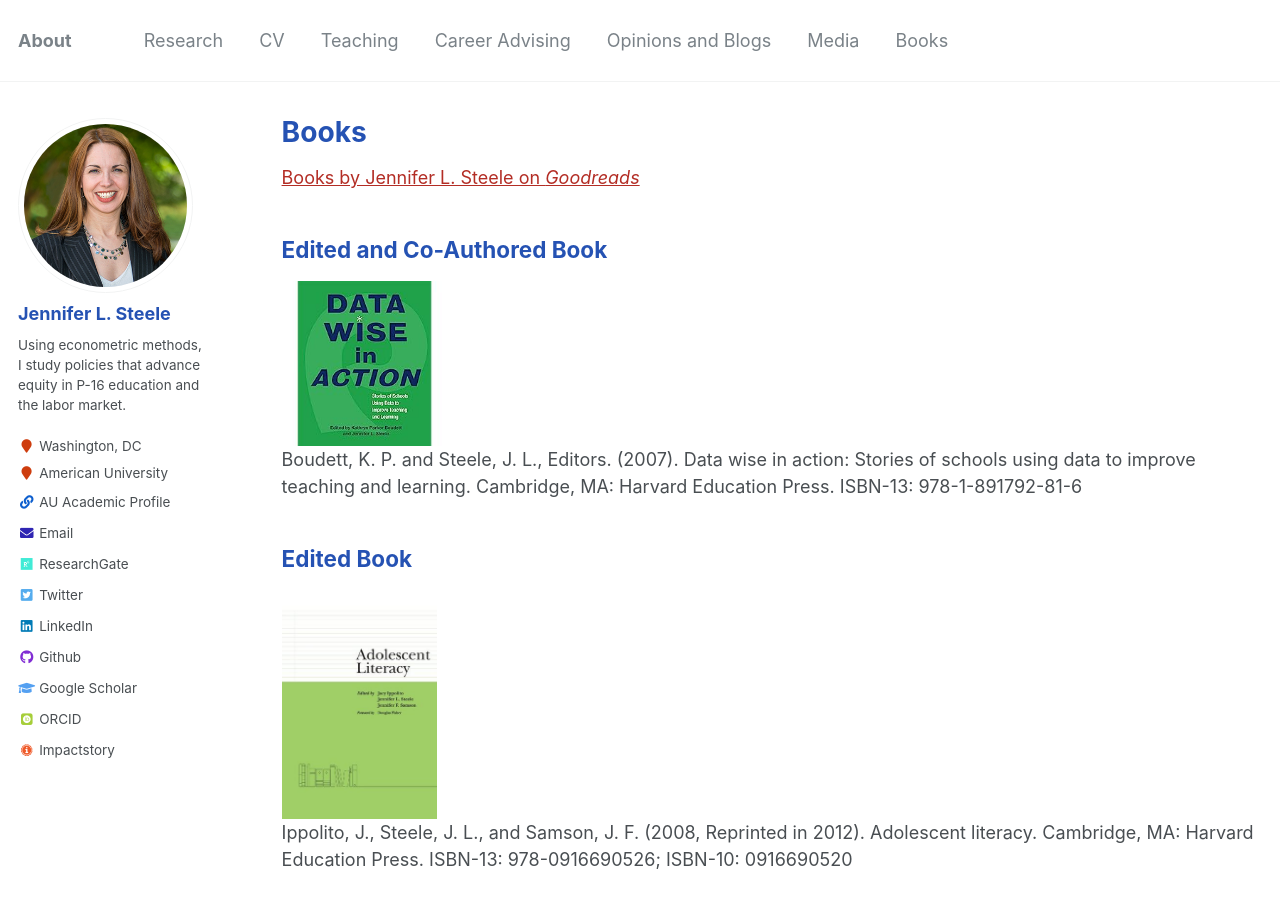
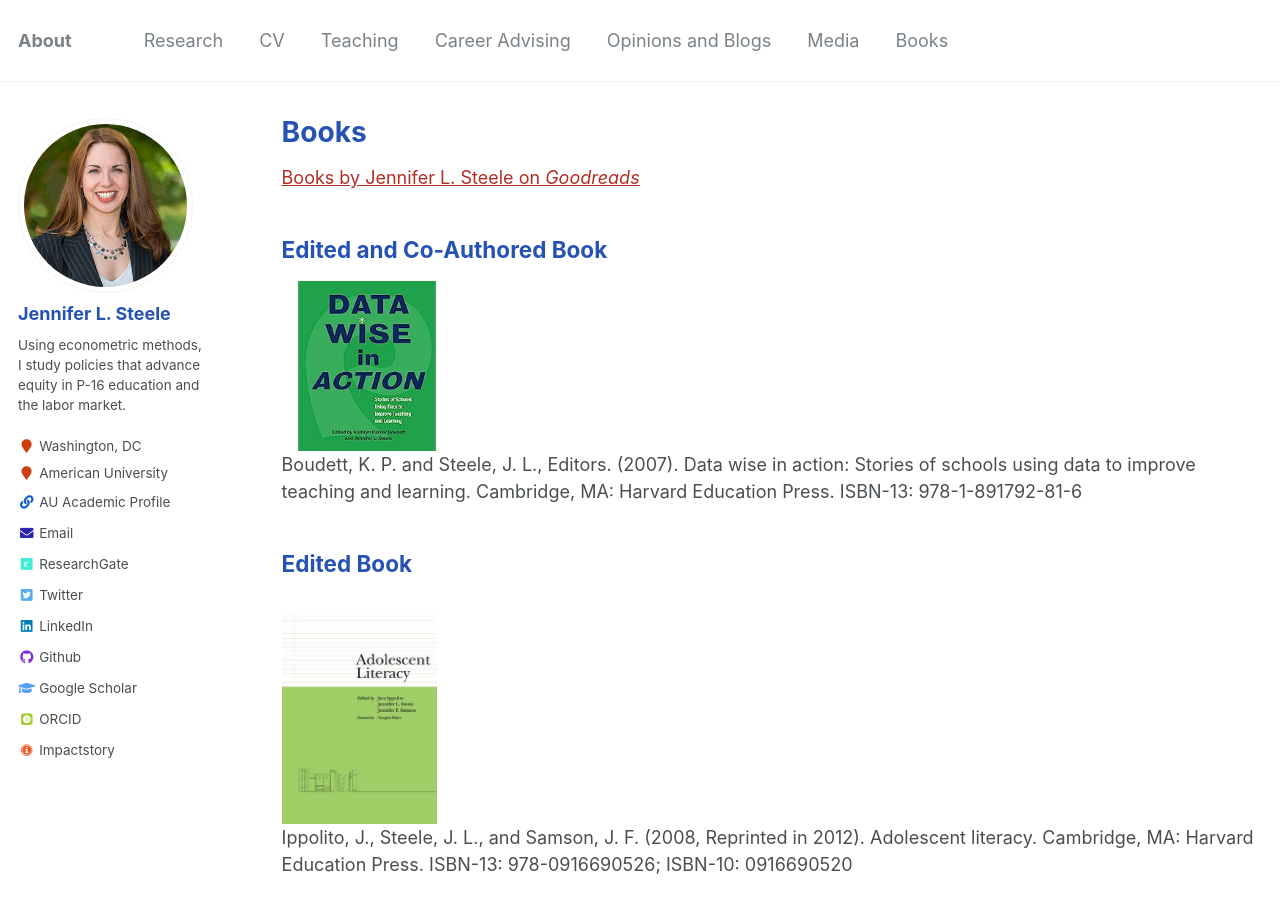
Before and after one commit to jensteele1/jensteele1.github.io, a Jekyll site: the page built from _pages/books.md, in a window 1280 px wide and 900 px high. Built offline with Jekyll 4.4.1, drawn with Linux system fonts in a browser that asks for light colours; some web fonts are replaced.

Commit message:
Update books.md

```diff
--- a/_pages/books.md
+++ b/_pages/books.md
@@ -11,7 +11,7 @@ author_profile: true
 
 ## Edited and Co-Authored Book
 
-[![Data Wise in Action](/images/datawiseinaction.jpg){:height="220" width="165"}](https://www.hepg.org/hep-home/books/data-wise-in-action)
+[![Data Wise in Action](/images/datawiseinaction.jpg){:height="225" width="170"}](https://www.hepg.org/hep-home/books/data-wise-in-action)
 Boudett, K. P. and Steele, J. L., Editors. (2007). Data wise in action: Stories of schools using data to improve teaching and learning. Cambridge, MA: Harvard Education Press. ISBN-13: 978-1-891792-81-6
 
 ## Edited Book
```
